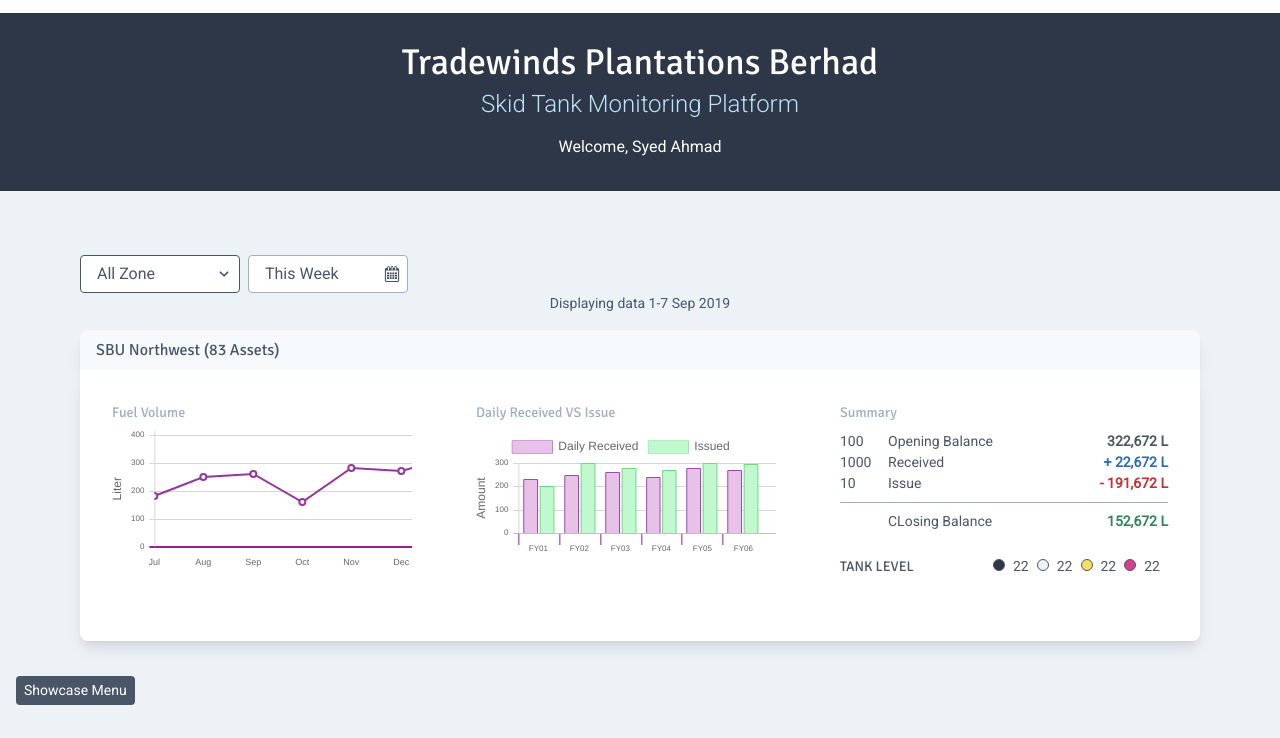
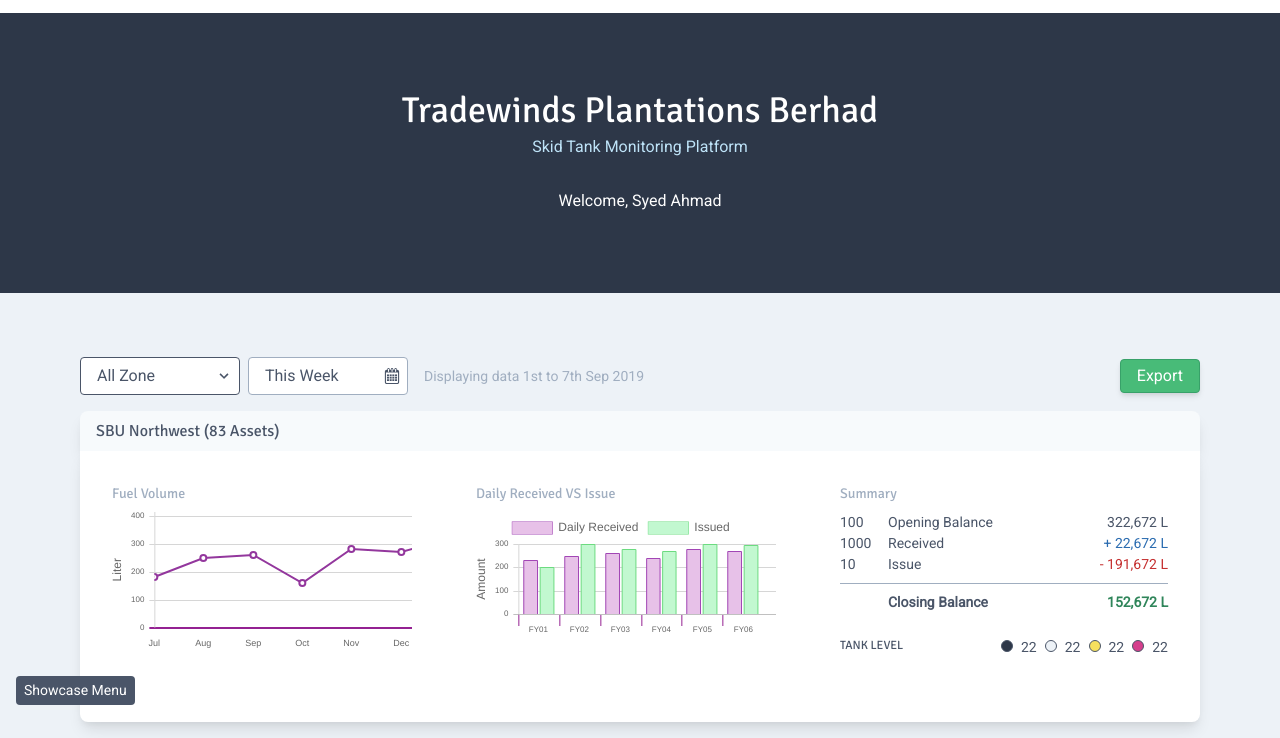
Before and after one commit to harrysaputra/katsanaiot, a website: page public/overview.html in a window 1280 px wide. Shown: the part 79-817 px from the top of the page. Drawn offline with Linux system fonts and the light colour scheme.

Commit message:
add export button

```diff
--- a/public/overview.html
+++ b/public/overview.html
@@ -20,14 +20,14 @@
 
                 <div id="navigation-wrapper" class="w-full bg-white shadow-xl"></div>
 
-                <div id="header-section" class="px-4 py-8 text-center mx-auto bg-gray-800 text-white">
+                <div id="header-section" class="px-4 py-8 text-center mx-auto bg-gray-800 text-white md:py-20">
                   <h1 class="text-2xl md:text-4xl leading-none">Tradewinds Plantations Berhad</h1>
-                  <span class=" block mt-2 md:text-2xl font-light leading-tight text-blue-200">Skid Tank Monitoring Platform</span>
-                  <span class="block mt-4">Welcome, Syed Ahmad</span>
+                  <span class=" block mt-2 md:text-md leading-tight text-blue-200">Skid Tank Monitoring Platform</span>
+                  <span class="block mt-4 md:mt-8">Welcome, Syed Ahmad</span>
                 </div>
 
                 <div id="overview-section" class="mt-8 md:mt-16 md:max-w-6xl md:mx-auto">
-                    <div class="overview-setting px-4 w-full flex flex-wrap items-center">
+                    <div class="overview-setting px-4 w-full flex flex-wrap items-center justify-between align-middle md:justify-start">
                         <div class="relative inline-block w-40 mr-2">
                             <select class="block appearance-none w-full bg-white border border-gray-700 text-gray-700 py-2 px-4 pr-2 rounded leading-tight focus:outline-none focus:bg-white focus:border-gray-500">
                               <option>All Zone</option>
@@ -63,7 +63,10 @@
 
                             </div>
                         </div>
-                        <span class="flex-col text-sm mt-8 md:mt-0  text-gray-700 text-center w-full">Displaying data 1-7 Sep 2019</span>
+                        <span class="text-sm mt-4 md:mt-0  text-gray-500 md:ml-2">Displaying data 1st to 7th Sep 2019</span>
+                        <div class="flex-1 text-right">
+                            <button class="bg-green-500 text-white px-4 py-1 rounded mt-4 md:mt-0 shadow-md border-green-600 border">Export</button>
+                        </div>
                     </div>
 
                     <div class="overview-header mx-4 mt-4 shadow-lg bg-gray-100 px-4 py-2 border-gray-400 rounded-t-lg">
@@ -94,7 +97,7 @@
                                     <div class="col flex-1">
                                         Opening Balance
                                     </div>
-                                    <div class="col text-right font-bold text-gray-700">
+                                    <div class="col text-right text-gray-700">
                                         322,672 L
                                     </div>
                                 </div>
@@ -106,7 +109,7 @@
                                     <div class="col flex-1">
                                         Received
                                     </div>
-                                    <div class="col text-right text-blue-700 font-bold">
+                                    <div class="col text-right text-blue-700">
                                         + 22,672 L
                                     </div>
                                 </div>
@@ -118,7 +121,7 @@
                                     <div class="col flex-1">
                                         Issue
                                     </div>
-                                    <div class="col text-right text-red-700 font-bold">
+                                    <div class="col text-right text-red-700">
                                         - 191,672 L
                                     </div>
                                 </div>
@@ -127,21 +130,21 @@
                                     <div class="col w-10">
 
                                     </div>
-                                    <div class="col flex-1">
-                                        CLosing Balance
+                                    <div class="col font-bold flex-1">
+                                        Closing Balance
                                     </div>
                                     <div class="col text-right text-green-700 font-bold">
                                         152,672 L
                                     </div>
                                 </div>
 
-                                <div class="row legend mt-6 mb-8">
-                                    <h3 class="uppercase">Tank level</h3>
+                                <div class="row legend mt-6 mb-8 justify-between">
+                                    <h3 class="uppercase text-xs">Tank level</h3>
                                     <ul class="flex flex-wrap">
                                         <li class="mr-2"><span class="h-3 w-3 align-baseline bg-gray-800 inline-block rounded-full mr-2 border border-3 border-gray-700"></span>22</li>
                                         <li class="mr-2"><span class="h-3 w-3 align-baseline bg-gray-200 inline-block rounded-full mr-2 border border-3 border-gray-700"></span>22</li>
                                         <li class="mr-2"><span class="h-3 w-3 align-baseline bg-yellow-400 inline-block rounded-full mr-2 border border-3 border-gray-700"></span>22</li>
-                                        <li class="mr-2"><span class="h-3 w-3 align-baseline bg-pink-600 inline-block rounded-full mr-2 border border-3 border-gray-700"></span>22</li>
+                                        <li><span class="h-3 w-3 align-baseline bg-pink-600 inline-block rounded-full mr-2 border border-3 border-gray-700"></span>22</li>
                                     </ul>
                                 </div>
 
```
